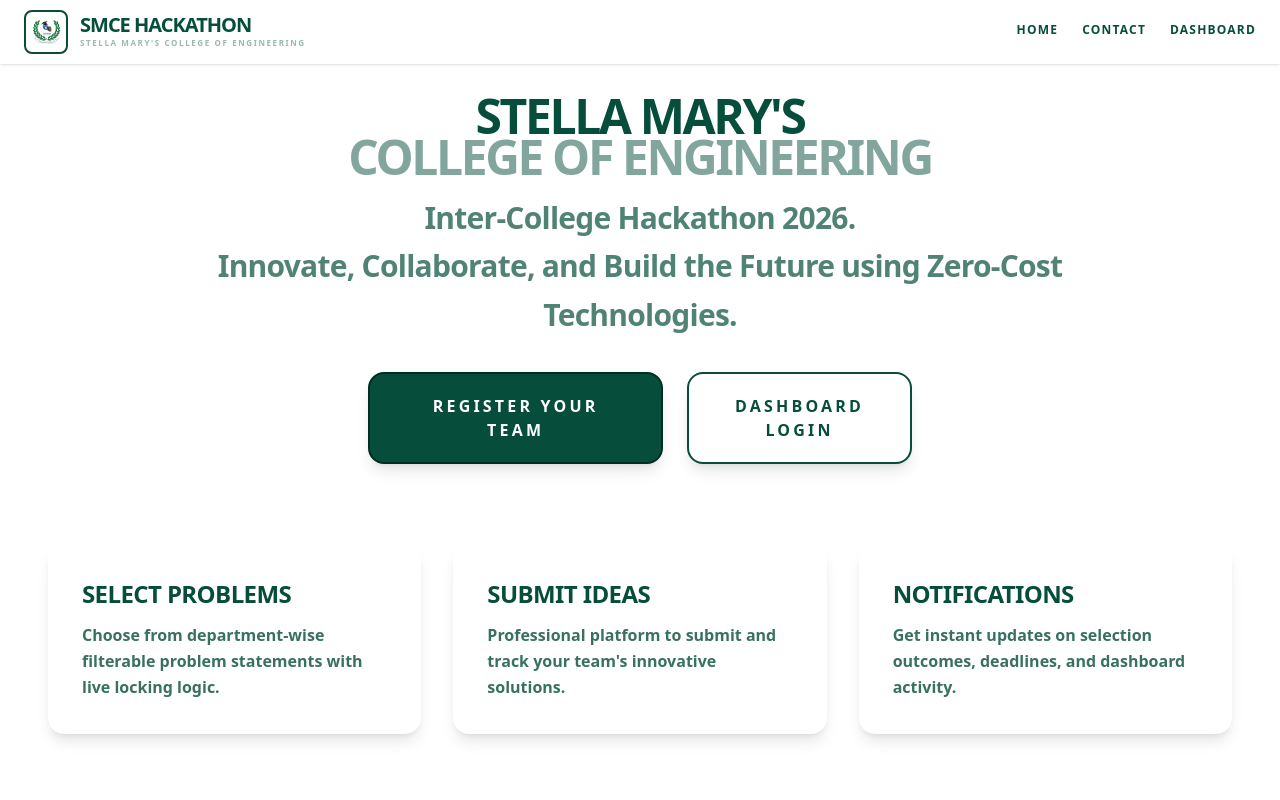
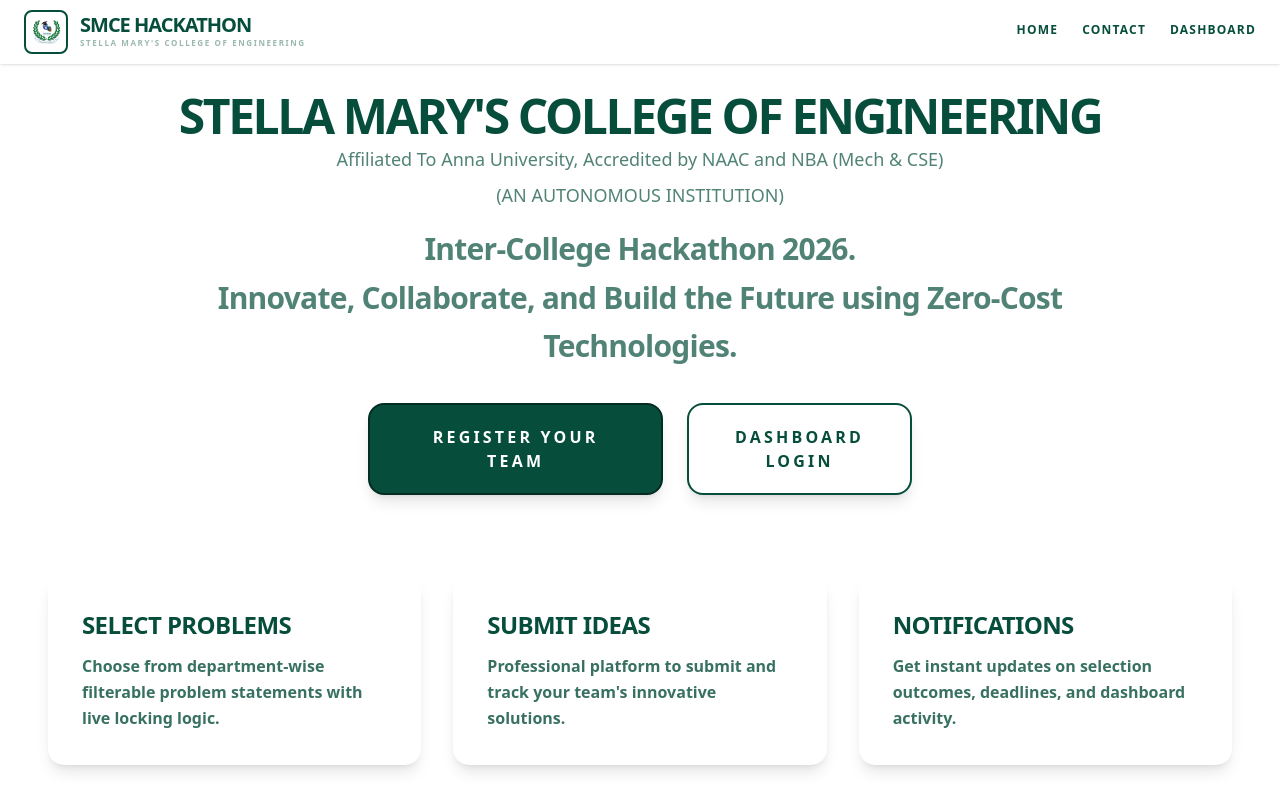
Before and after one commit to geonithin/inter-hack, a React (Vite) app: page / in a window 1280 px wide. Shown: the top 800 px of the page. Built offline with nearby package versions, Linux system fonts and the light colour scheme.

Commit message:
feat: Update landing page header and add accreditation details for clarity

```diff
--- a/src/pages/Landing.jsx
+++ b/src/pages/Landing.jsx
@@ -54,10 +54,18 @@
     return (
         <div className="flex flex-col items-center justify-center text-center space-y-6 sm:space-y-8 animate-in fade-in duration-300">
             <div className="space-y-4 max-w-5xl">
-                <h1 className="text-responsive-h1 text-oxford tracking-tighter uppercase leading-[0.85] mb-4">
-                    Stella Mary's <br />
-                    <span className="text-oxford/50 font-black">College of Engineering</span>
-                </h1>
+                <div className="space-y-2">
+                    <h1 className="text-responsive-h1 text-oxford tracking-tighter uppercase leading-[0.85]">
+                        Stella Mary's College of Engineering
+                    </h1>
+                    <p className="text-sm sm:text-lg text-oxford/70 font-medium">
+                        Affiliated To Anna University, Accredited by NAAC and NBA (Mech & CSE)
+                    </p>
+                    <p className="text-sm sm:text-lg text-oxford/70 font-thin">
+                        (AN AUTONOMOUS INSTITUTION)
+                    </p>
+
+                </div>
                 <p className="text-sm sm:text-2xl lg:text-3xl text-oxford/70 max-w-4xl mx-auto font-bold tracking-tight leading-relaxed">
                     Inter-College Hackathon 2026. <br className="hidden sm:block" />
                     Innovate, Collaborate, and Build the Future using Zero-Cost Technologies.
```
